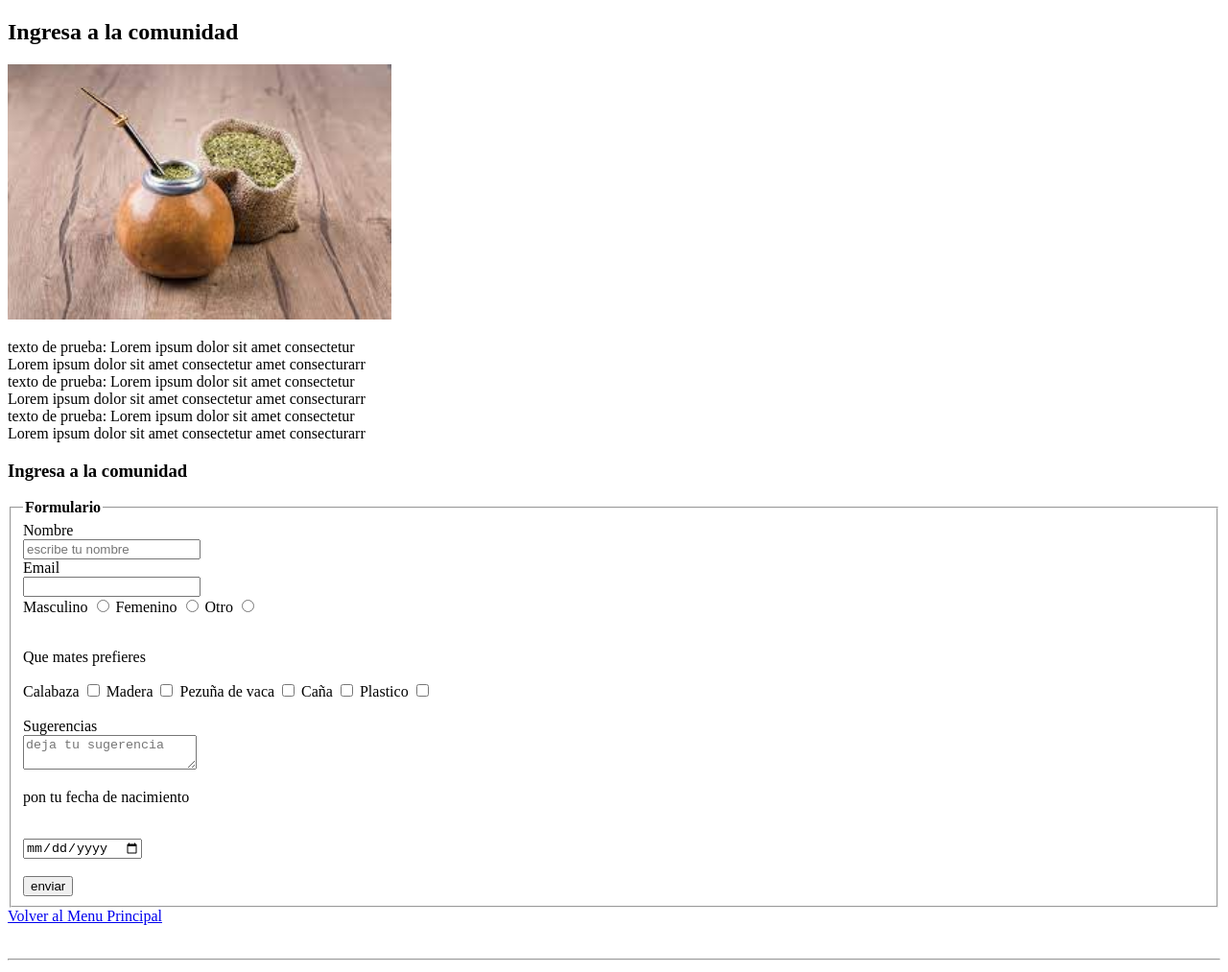
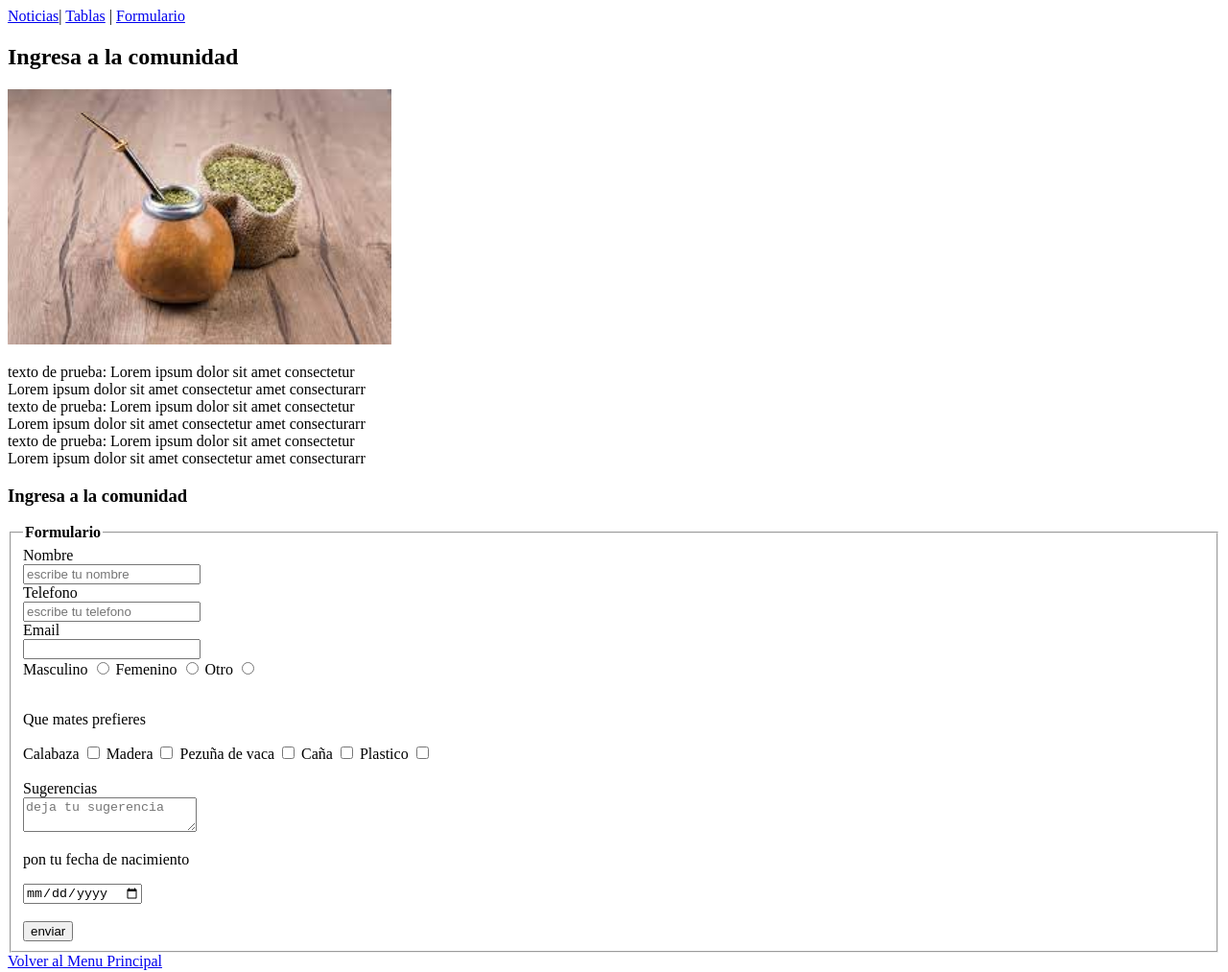
Before and after one commit to avilarino/exercises-html-css-js, a plain HTML site: page blog-html/pages/mate3.html in a window 1280 px wide. Shown: the top 1013 px of the page at 96% size. Drawn offline with Linux system fonts and the light colour scheme.

Commit message:
blog-mates

```diff
--- a/blog-html/pages/mate3.html
+++ b/blog-html/pages/mate3.html
@@ -6,6 +6,11 @@
   <meta name="viewport" content="width=device-width, initial-scale=1.0">
   <title></title>
 </head>
+<nav>
+  <a href="mate1.html">Noticias</a>|
+  <a href="mate2.html">Tablas</a> |
+  <a href="mate3.html">Formulario</a>
+</nav>
 <body>
   <section>
     <h2>Ingresa a la comunidad</h2>
@@ -26,10 +31,13 @@
       <fieldset>
         <legend><b>Formulario</b></legend>
       <label for="nombre">Nombre</label><br>
-      <input type="text" id="nombre" name="nombre" placeholder="escribe tu nombre"><br>
+      <input type="text" id="nombre" name="nombre" placeholder="escribe tu nombre" required pattern=[a-zA-Z]+><br>
+
+      <label for="telefono">Telefono</label><br>
+      <input minlength="10" maxlength="10" type="number" id="telefono" name="telefono" placeholder="escribe tu telefono" required pattern="[0-9]+"><br>
 
       <label for="email">Email</label><br>
-      <input type="email" id="mail" name="mail"><br>
+      <input type="email" id="mail" name="mail" required><br>
 
       <label for="masculino">Masculino</label>
       <input type="radio" id="masculino" name="genero">
@@ -55,8 +63,8 @@
       <textarea type="text" id="comentarios" name="comentarios" placeholder="deja tu sugerencia"></textarea><br>
 
 
-      <p>pon tu fecha de nacimiento</p><br>
-      <input type="date" value="enviar"><br><br>
+      <p>pon tu fecha de nacimiento</p>
+      <input type="date" value="enviar" required><br><br>
 
       <input type="submit" value="enviar">
 
```
Also changed, not shown: blog-html/blog.html (+8 -0 lines), blog-html/pages/mate1.html (+6 -1 lines), blog-html/pages/mate2.html (+5 -0 lines), notas.txt.
